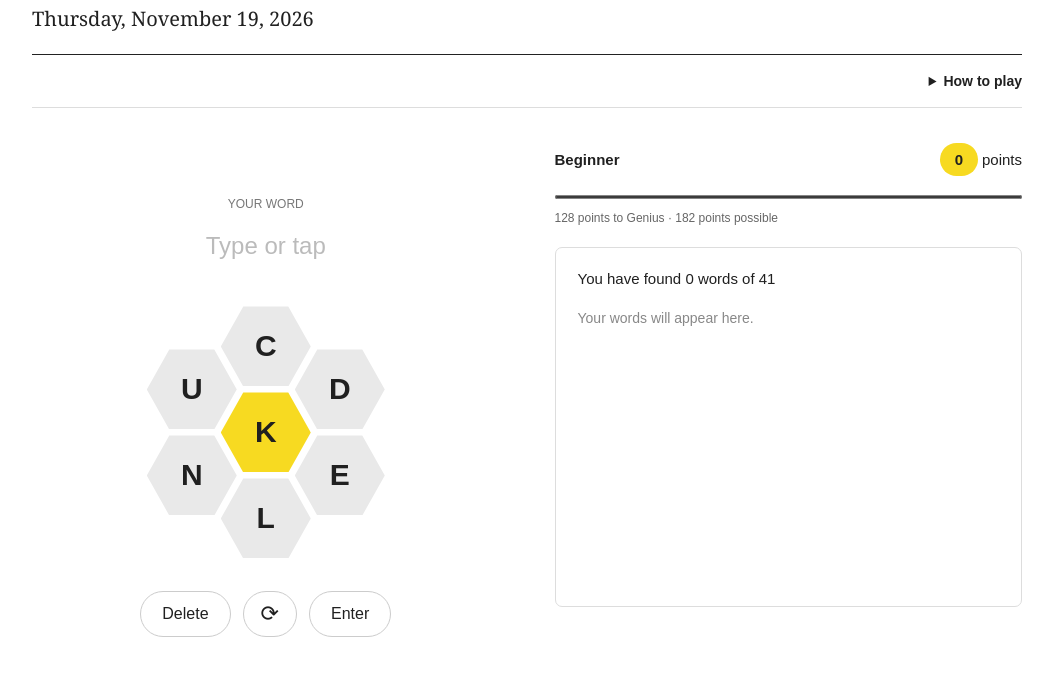
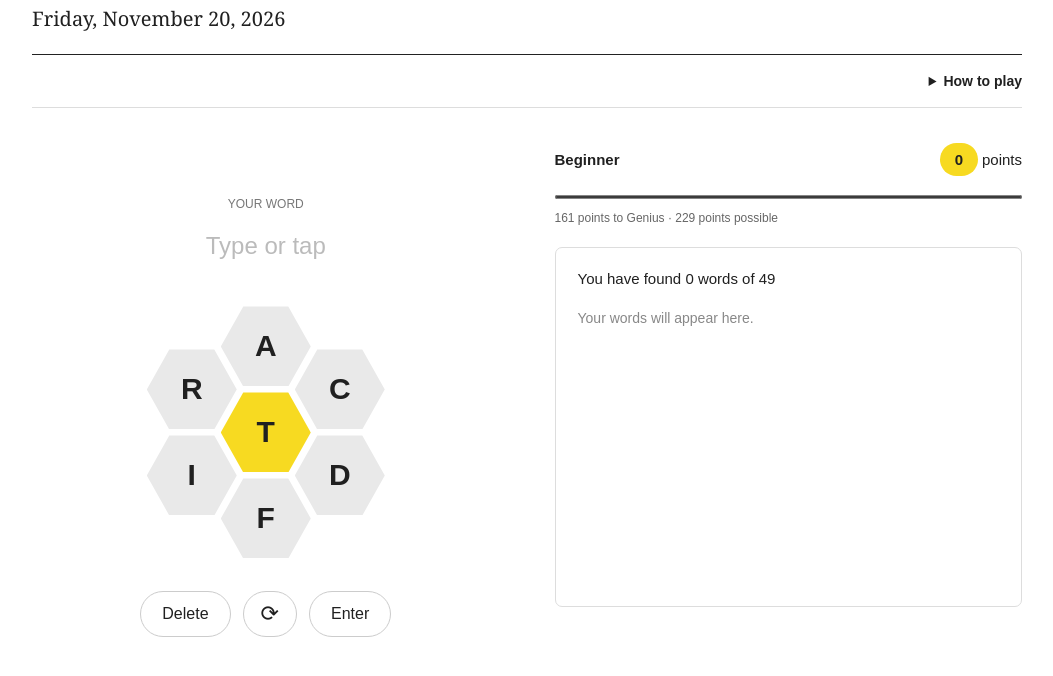
Before and after one commit to kingstarcat/spellingbee, a plain HTML site: page index.html in a window 1280 px wide. Shown: the part 92-768 px from the top of the page, without its empty margins (113-1166 px from the left). Drawn offline with Linux system fonts and the light colour scheme.

Commit message:
puzzle 2026-11-20

```diff
--- a/index.html
+++ b/index.html
@@ -85,7 +85,7 @@
     </div>
     <noscript>Enable JavaScript to play.</noscript>
   </main>
-  <script type="application/json" id="puzzle-data">{"date": "2026-11-19", "centerLetter": "k", "outerLetters": ["c", "d", "e", "l", "n", "u"], "answers": ["clunked", "knuckled", "cluck", "clucked", "clunk", "cuke", "deck", "decked", "deckle", "deke", "deked", "duck", "ducked", "duke", "duked", "dunk", "dunked", "eked", "keel", "keeled", "keen", "keened", "kennel", "kenneled", "knee", "kneed", "kneel", "kneeled", "knell", "knelled", "knuckle", "kudu", "leek", "luck", "lucked", "lunk", "neck", "necked", "nuke", "nuked", "ukulele"], "pangrams": ["clunked", "knuckled"]}</script>
+  <script type="application/json" id="puzzle-data">{"date": "2026-11-20", "centerLetter": "t", "outerLetters": ["a", "c", "d", "f", "i", "r"], "answers": ["diffract", "addict", "adrift", "aircraft", "arctic", "artifact", "atria", "attar", "attic", "attract", "cacti", "carat", "cart", "cataract", "citric", "craft", "critic", "daft", "dart", "data", "diacritic", "dicta", "didact", "didactic", "dirt", "draft", "drat", "drift", "fact", "fart", "fiat", "frat", "frittata", "raft", "raita", "ratatat", "rift", "tacit", "tact", "tactic", "tariff", "tart", "tartar", "tiara", "tiff", "tract", "traffic", "trait", "triad"], "pangrams": ["diffract"]}</script>
   <script>
     'use strict';
     const puzzle = JSON.parse(document.getElementById('puzzle-data').textContent);
```
